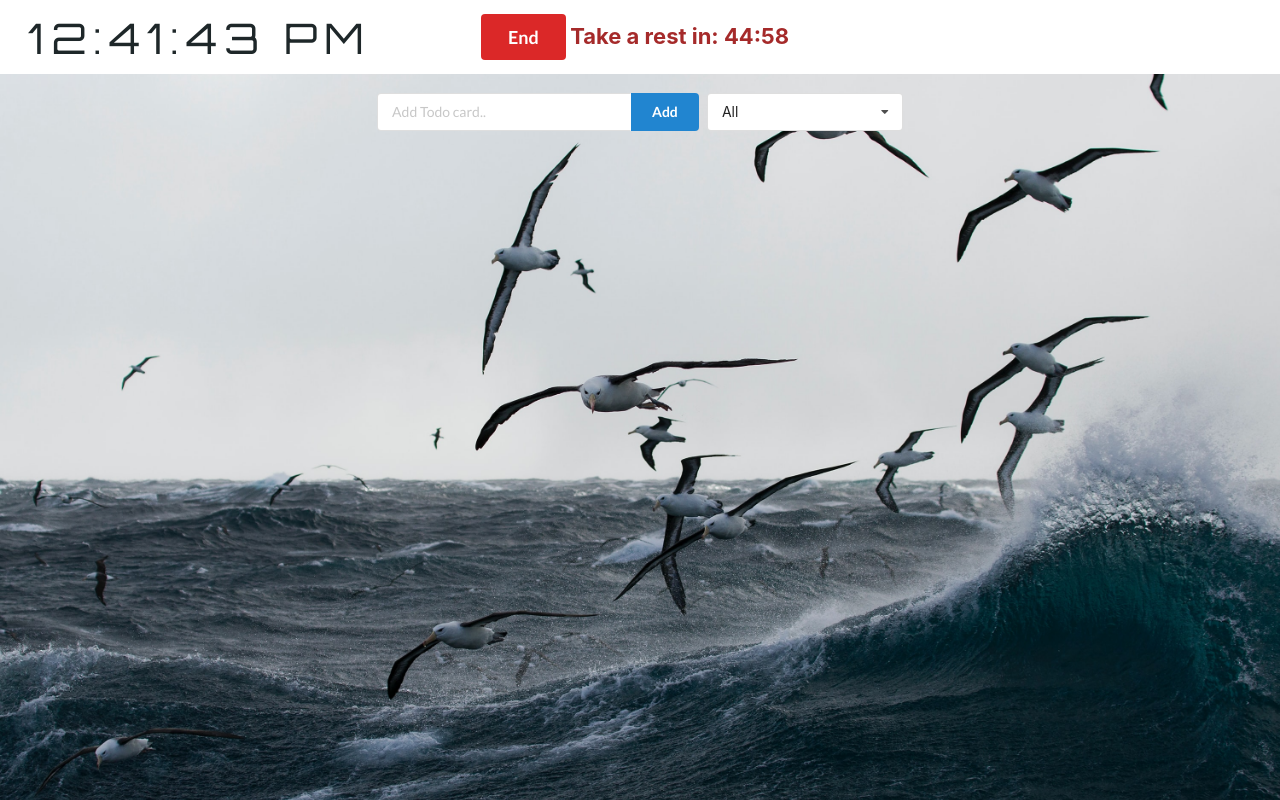
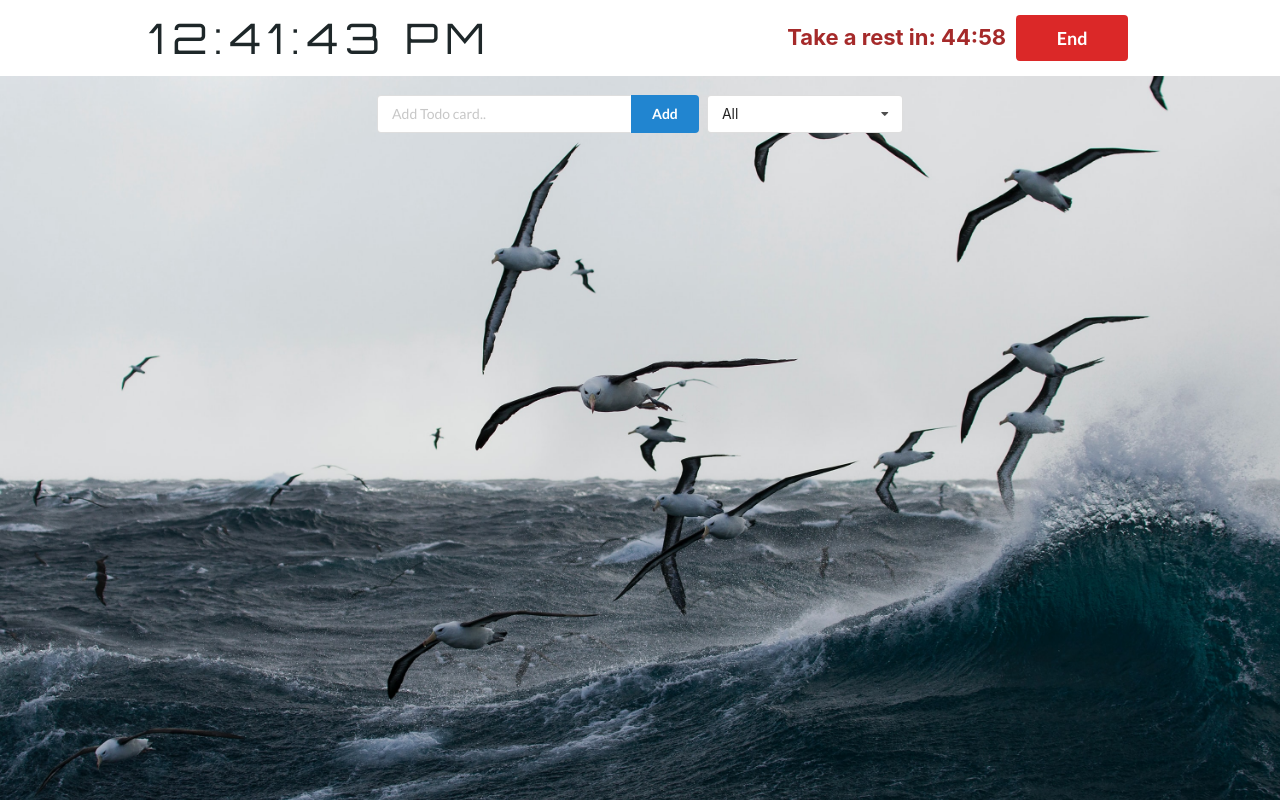
Before and after one commit to JackScorpio/justanotherday, a React (Create React App) app: page / in a window 1280 px wide. Both pictures are taken after a click on the button "Start". Built offline with nearby package versions, Linux system fonts and the light colour scheme.

Commit message:
fine tune the start button

```diff
--- a/src/App.css
+++ b/src/App.css
@@ -94,9 +94,30 @@ li {
   visibility: hidden;
 }
 
+.headerBar {
+  height: auto;
+}
+.clockContainer {
+  padding: 0.5rem;
+}
 .startContainer {
+  position: relative;
   margin-top: auto;
   margin-bottom: auto;
+  display: flex;
+}
+
+.messageContainer {
+  display: inline-block;
+  width: auto;
+}
+
+.buttonContainer {
+  display: inline-flex;
+}
+
+.mainButton {
+  width: 8rem;
 }
 
 .taskstatusbar {
--- a/src/App.tsx
+++ b/src/App.tsx
@@ -8,7 +8,7 @@ function App() {
 
   return (
     <div className='App'>
-      <div className='ui stackable three column padded grid headerBar'>
+      <div className='ui stackable two column padded grid headerBar'>
         <div className='column clockContainer'>
           <Clock />
         </div>
--- a/src/Components/Clock.css
+++ b/src/Components/Clock.css
@@ -5,5 +5,4 @@
   letter-spacing: 7px;
   align-items: center;
   margin: 1rem 1rem;
-  position: absolute;
 }
--- a/src/Components/Timer.tsx
+++ b/src/Components/Timer.tsx
@@ -9,6 +9,13 @@ const Timer = () => {
   let initialSeconds = 0;
   const [minutes, setMinutes] = useState(initialMinute);
   const [seconds, setSeconds] = useState(initialSeconds);
+  useEffect(() => {
+    if (!taskInit) {
+      setMinutes(45);
+      setSeconds(0);
+    }
+  }, [taskInit]);
+
   useEffect(() => {
     if (taskInit) {
       let myInterval = setInterval(() => {
@@ -40,27 +47,11 @@ const Timer = () => {
         clearInterval(myInterval);
       };
     }
-
-  }, [taskInit,minutes, seconds]);
+  }, [taskInit, minutes, seconds]);
 
   return (
     <div className='column startContainer'>
-      {!taskInit && (
-        <button
-          className='ui big green button'
-          onClick={() => setTaskInit(true)}
-        >
-          Start
-        </button>
-      )}
-      {taskInit && (
-        <button
-          className='ui big red button'
-          onClick={() => setTaskInit(false)}
-        >
-          End
-        </button>
-      )}
+      <div className='messageContainer'>
         {taskInit && (
           <div className='timer'>
             <div className='message'>
@@ -74,6 +65,27 @@ const Timer = () => {
           </div>
         )}
       </div>
+
+      <div className='buttonContainer'>
+        {!taskInit && (
+          <button
+            className='ui big green button mainButton'
+            onClick={() => setTaskInit(true)}
+          >
+            Start
+          </button>
+        )}
+
+        {taskInit && (
+          <button
+            className='ui big red button mainButton'
+            onClick={() => setTaskInit(false)}
+          >
+            End
+          </button>
+        )}
+      </div>
+    </div>
   );
 };
 
```
Lines whose indentation alone changed are shown as unchanged.
